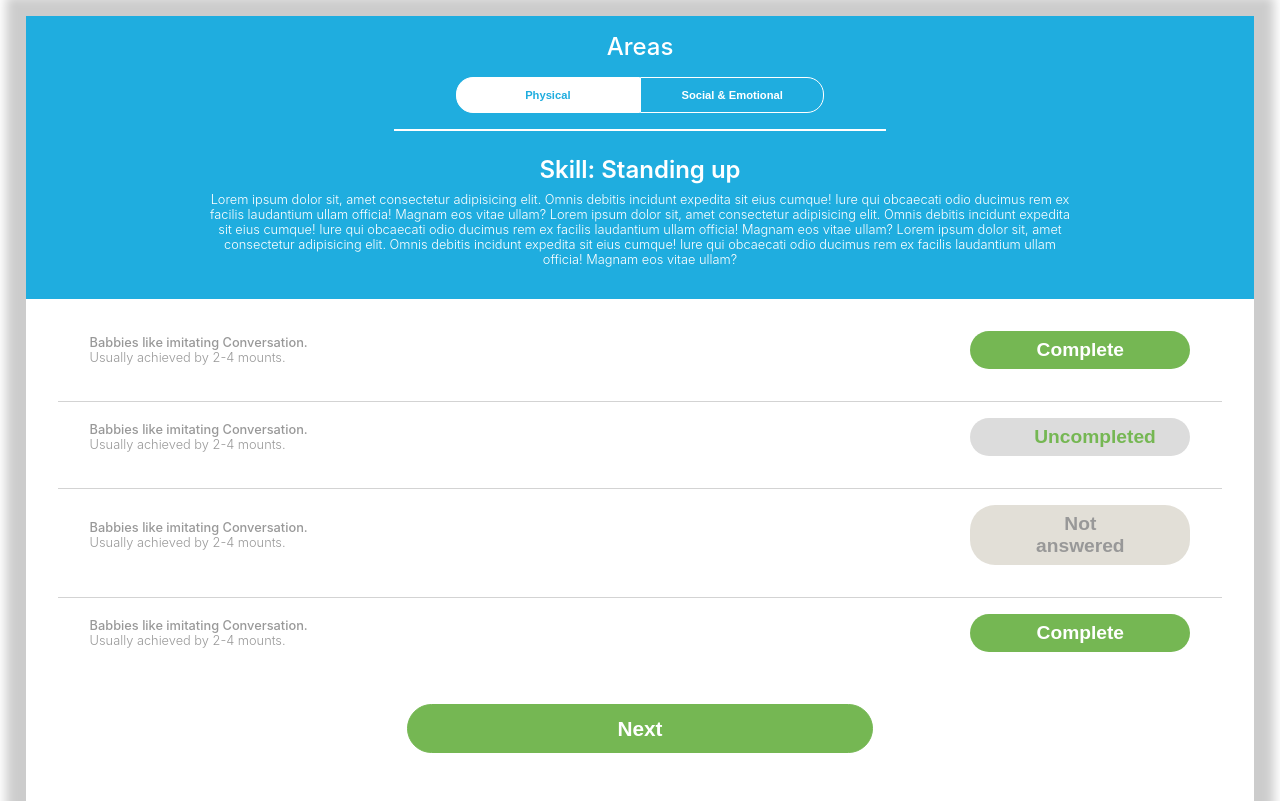
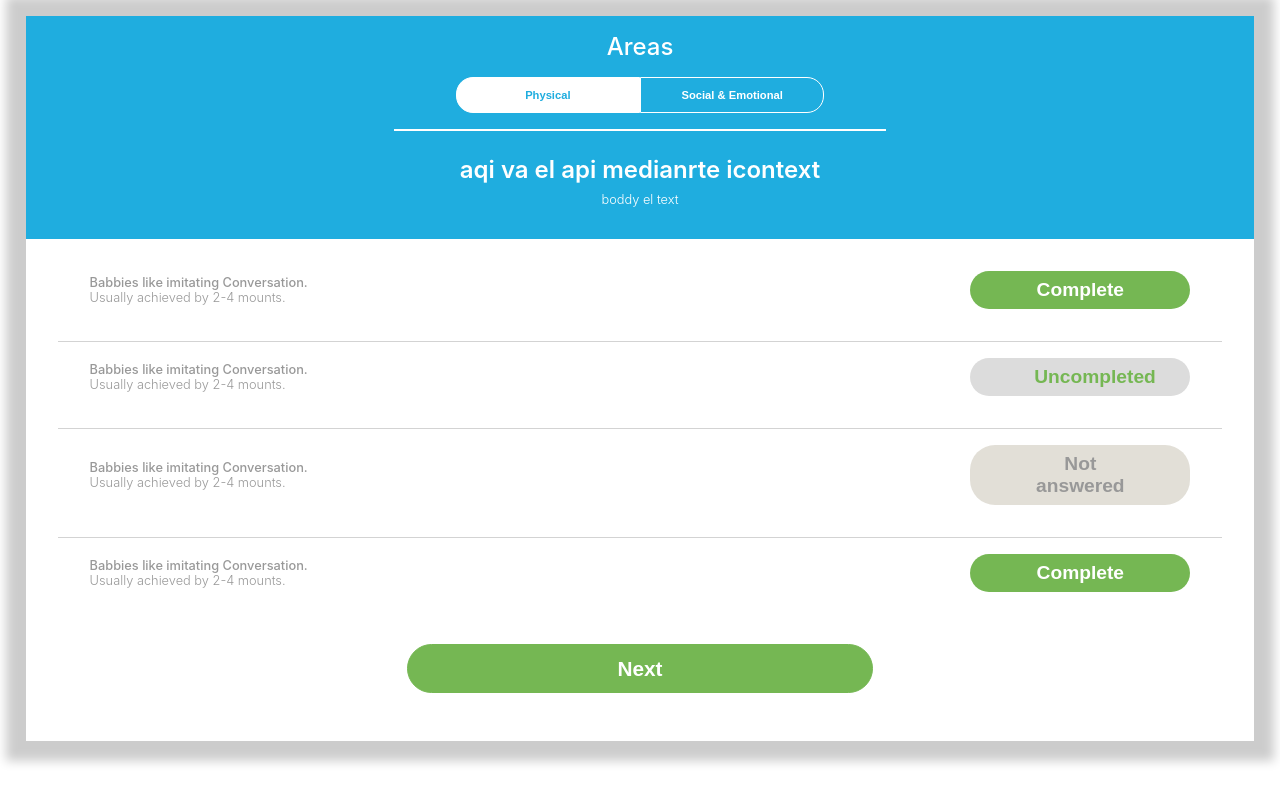
Before and after one commit to pazthor/template-areas-skill, a React (Create React App) app: page /area/ in a window 1280 px wide. Built offline with nearby package versions, Linux system fonts and the light colour scheme.

Commit message:
add props to AreaHeader

```diff
--- a/src/components/Base/AreaHeader.jsx
+++ b/src/components/Base/AreaHeader.jsx
@@ -1,4 +1,5 @@
 import React from "react";
+import PropTypes from "prop-types";
 import AreaHeaderStyled from "./AreaHeaderStyled";
 import Button from "./Button";
 import PillStyled from "./PillStyled";
@@ -7,44 +8,54 @@ import Line from "./Line";
 import TitleSkill from "./TitleSkill";
 import BodySkill from "./BodySkill";
 
-const AreaHeader = ({ color }) => {
+const AreaHeader = ({
+  color,
+  isActivePhysical,
+  isActiveSocial,
+  onClickSocial,
+  onClickPhysical,
+  titleSkillText,
+  bodySkillText
+}) => {
   return (
     <>
       <AreaHeaderStyled color={color}>
         <TitleAreas>Areas</TitleAreas>
         <PillStyled id="pildora">
-          <Button pillLeft isActive color={color}>
+          <Button
+            pillLeft
+            isActive={isActivePhysical}
+            onClick={onClickPhysical}
+            color={color}
+          >
             Physical
           </Button>
-          <Button pillRight color={color}>
+          <Button
+            pillRight
+            isActive={isActiveSocial}
+            onClick={onClickSocial}
+            color={color}
+          >
             Social & Emotional
           </Button>
         </PillStyled>
-        <Line color='white'  width='40%'/>
+        <Line color="white" width="40%" />
 
+        <TitleSkill>{titleSkillText}</TitleSkill>
 
-        <TitleSkill>
-        Skill: Standing up
-        </TitleSkill>
-
-        <BodySkill>
-            Lorem ipsum dolor sit, amet consectetur adipisicing elit. Omnis
-            debitis incidunt expedita sit eius cumque! Iure qui obcaecati odio
-            ducimus rem ex facilis laudantium ullam officia! Magnam eos vitae
-            ullam?
-            Lorem ipsum dolor sit, amet consectetur adipisicing elit. Omnis
-            debitis incidunt expedita sit eius cumque! Iure qui obcaecati odio
-            ducimus rem ex facilis laudantium ullam officia! Magnam eos vitae
-            ullam?
-            Lorem ipsum dolor sit, amet consectetur adipisicing elit. Omnis
-            debitis incidunt expedita sit eius cumque! Iure qui obcaecati odio
-            ducimus rem ex facilis laudantium ullam officia! Magnam eos vitae
-            ullam?
-
-        </BodySkill>
+        <BodySkill>{bodySkillText}</BodySkill>
       </AreaHeaderStyled>
     </>
   );
 };
 
+AreaHeader.propTypes = {
+  onClickPhysical: PropTypes.func.isRequired,
+  onClickSocial: PropTypes.func.isRequired,
+  titleSkillText: PropTypes.string.isRequired,
+  bodySkillText: PropTypes.string.isRequired,
+  isActivePhysical: PropTypes.bool.isRequired,
+  isActiveSocial: PropTypes.bool.isRequired
+};
+
 export default AreaHeader;
```
